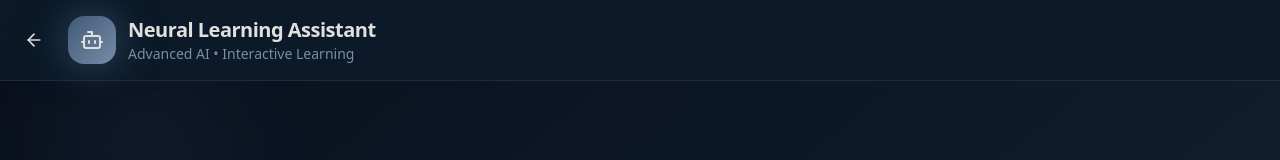
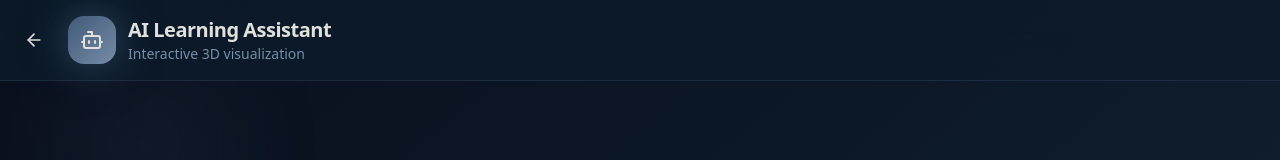
Before and after one commit to OmarElzero/Ma-3lena_Nexus, a React (Vite) app in the folder Malaena/: page /chatbot in a window 1280 px wide. Shown: the top 160 px of the page. Built offline with nearby package versions, Linux system fonts and the light colour scheme.

Commit message:
Add : copy and reply in chatbot

```diff
--- a/Malaena/src/pages/ChatbotPage.tsx
+++ b/Malaena/src/pages/ChatbotPage.tsx
@@ -9,6 +9,8 @@ import {
   MessageCircle,
   Star,
   Volume2,
+  Copy,
+  Reply,
 } from "lucide-react";
 import { useNavigate } from "react-router-dom";
 import { Scene3D } from "../components/lesson/Scene3D";
@@ -158,10 +160,10 @@ export function ChatbotPage() {
             </div>
             <div>
               <h1 className="text-xl font-bold text-[#E0E1DD] tracking-tight">
-                Neural Learning Assistant
+              AI Learning Assistant
               </h1>
               <p className="text-sm text-[#778DA9] font-medium">
-                Advanced AI • Interactive Learning
+                Interactive 3D visualization
               </p>
             </div>
           </div>
@@ -324,6 +326,21 @@ export function ChatbotPage() {
                             >
                               <Volume2 className="w-4 h-4" />
                             </button>
+                            <button
+                              onClick={() =>
+                                navigator.clipboard.writeText(message.text)
+                              }
+                              className="text-[#778DA9] hover:text-[#E0E1DD] transition"
+                              title="Copy text"
+                            >
+                              <Copy className="w-4 h-4" />
+                            </button>
+                            <button
+                              className="text-[#778DA9] hover:text-[#E0E1DD] transition"
+                              title="Reply"
+                            >
+                              <Reply className="w-4 h-4" />
+                            </button>
                           </div>
                         </div>
                       )}
```
